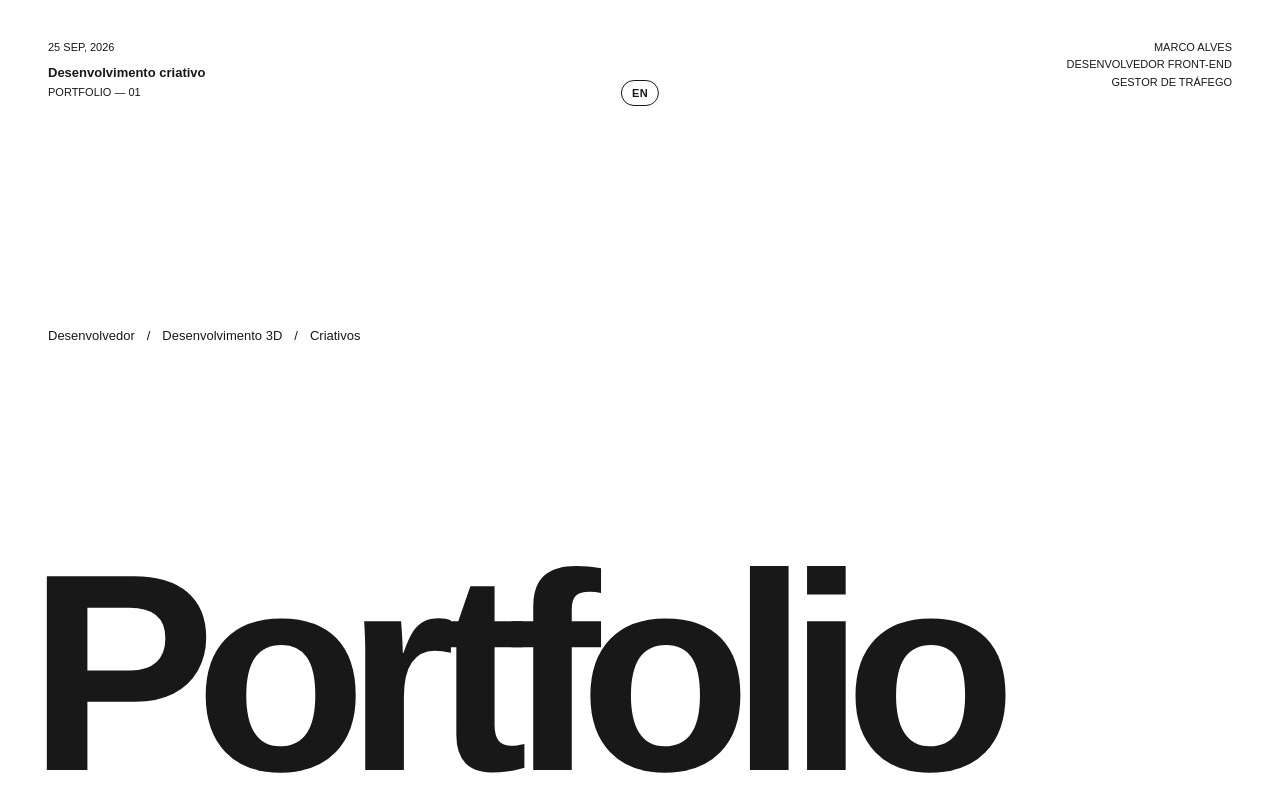
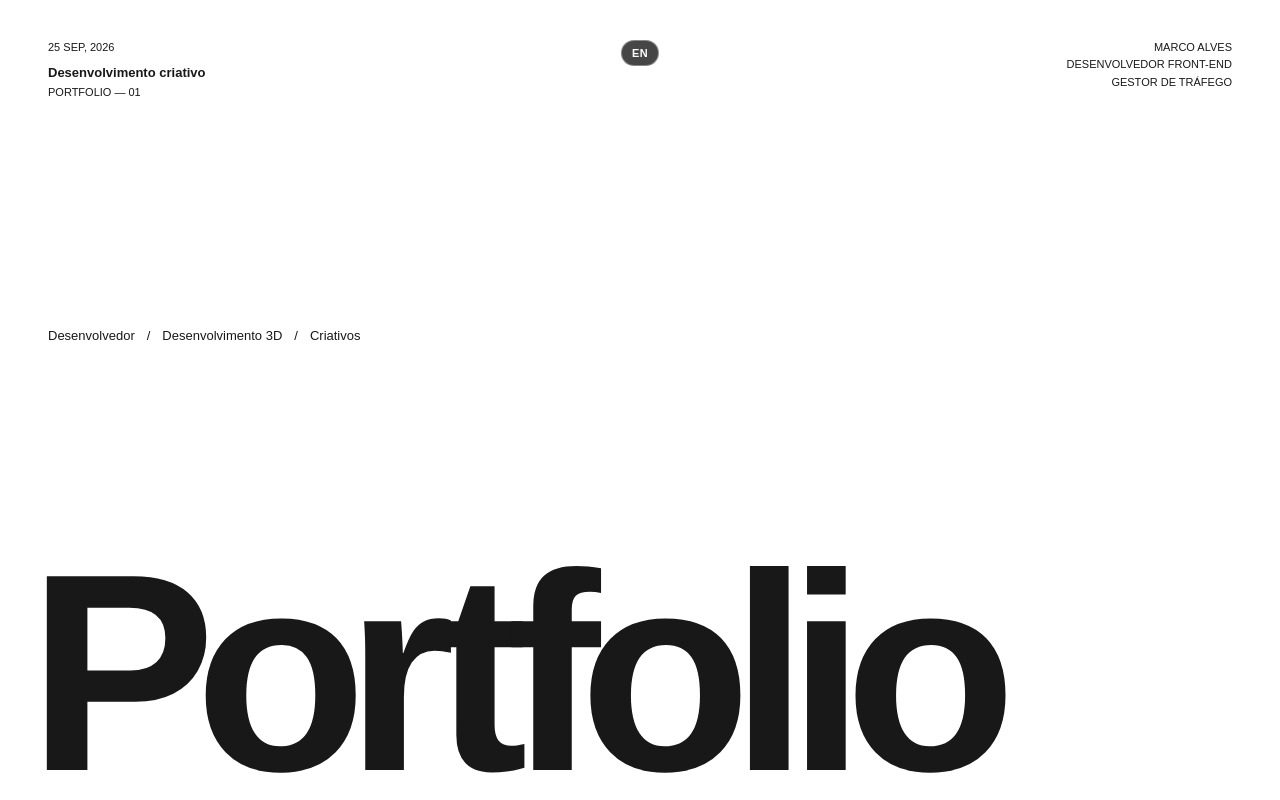
Before and after one commit to alvesmarcola/meu-portfolio, a React (Vite) app: page / in a window 1280 px wide. Shown: the top 800 px of the page. Built offline with nearby package versions, Linux system fonts and the light colour scheme.

Commit message:
fix errors

```diff
--- a/src/components/About/style.ts
+++ b/src/components/About/style.ts
@@ -85,6 +85,8 @@ export const MainText = styled.h2`
     line-height: 0.86;
 
     letter-spacing: -0.065em;
+
+    overflow-wrap: anywhere;
   }
 
   @media (max-width: 500px) {
--- a/src/components/Header/index.tsx
+++ b/src/components/Header/index.tsx
@@ -5,14 +5,16 @@ export function Header() {
   const { t, lang, toggleLang } = useLanguage();
   const h = t.header;
   return (
+    <>
       <HeaderContainer>
         <TopContent>
           <LeftContent><span>{h.date}</span><strong>{h.subtitle}</strong><span>{h.portfolioLabel}</span></LeftContent>
-        <LangButton type="button" onClick={toggleLang} aria-label={h.switchLabel}>{lang === "pt" ? "EN" : "PT"}</LangButton>
           <RightContent><span>{h.name}</span><span>{h.jobFrontend}</span><span>{h.jobTraffic}</span></RightContent>
         </TopContent>
         <Role><span>{h.roles[0]}</span><span>/</span><span>{h.roles[1]}</span><span>/</span><span>{h.roles[2]}</span></Role>
         <BigTitle>{h.bigTitle}</BigTitle>
       </HeaderContainer>
+      <LangButton type="button" onClick={toggleLang} aria-label={h.switchLabel}>{lang === "pt" ? "EN" : "PT"}</LangButton>
+    </>
   );
 }
--- a/src/components/Header/style.ts
+++ b/src/components/Header/style.ts
@@ -190,7 +190,7 @@ export const BigTitle = styled.h1`
 `;
 
 export const LangButton = styled.button`
-  position: absolute;
+  position: fixed;
   top: 40px;
   left: 50%;
   transform: translateX(-50%);
@@ -199,12 +199,13 @@ export const LangButton = styled.button`
   font-size: 11px;
   font-weight: 700;
   letter-spacing: 0.04em;
-  color: #181818;
-  background: transparent;
-  border: 1px solid #181818;
+  color: #ffffff;
+  background: rgba(50, 50, 50, 0.9);
+  border: 1px solid rgba(255, 255, 255, 0.35);
   border-radius: 999px;
+  backdrop-filter: blur(6px);
   cursor: pointer;
   transition: background 0.3s ease, color 0.3s ease;
-  &:hover { background: #181818; color: #ffffff; }
+  &:hover { background: #2a2a2a; color: #ffffff; }
   @media (max-width: 768px) { top: 28px; }
 `;
--- a/src/components/Projects/Project 1/style.ts
+++ b/src/components/Projects/Project 1/style.ts
@@ -239,10 +239,16 @@ export const ProjectPreview = styled.a`
   }
 
   @media (max-width: 768px) {
-    height: 50vh;
-    min-height: 300px;
+    height: auto;
+    min-height: 0;
 
     margin-top: 60px;
+
+    background: transparent;
+
+    &:hover {
+      transform: none;
+    }
   }
 `;
 
@@ -266,7 +272,15 @@ export const ProjectImage = styled.img`
   }
 
   @media (max-width: 768px) {
-    width: 85%;
-    height: 85%;
+    width: 100%;
+    height: auto;
+    max-width: 100%;
+
+    object-fit: contain;
+
+    ${ProjectPreview}:hover & {
+      transform: none;
+      filter: none;
+    }
   }
 `;
--- a/src/components/Projects/Project 2/style.ts
+++ b/src/components/Projects/Project 2/style.ts
@@ -238,11 +238,17 @@ export const ProjectPreview = styled.a`
   }
 
   @media (max-width: 768px) {
-    height: 50vh;
+    height: auto;
 
-    min-height: 300px;
+    min-height: 0;
 
     margin-top: 60px;
+
+    background: transparent;
+
+    &:hover {
+      transform: none;
+    }
   }
 `;
 
@@ -262,6 +268,18 @@ export const ProjectImage = styled.img`
     transform: scale(1.035);
 
     filter: brightness(0.92);
+  }
+
+  @media (max-width: 768px) {
+    height: auto;
+
+    object-fit: contain;
+
+    ${ProjectPreview}:hover & {
+      transform: none;
+
+      filter: none;
+    }
   }
 `;
 
```
Lines whose indentation alone changed are shown as unchanged.
